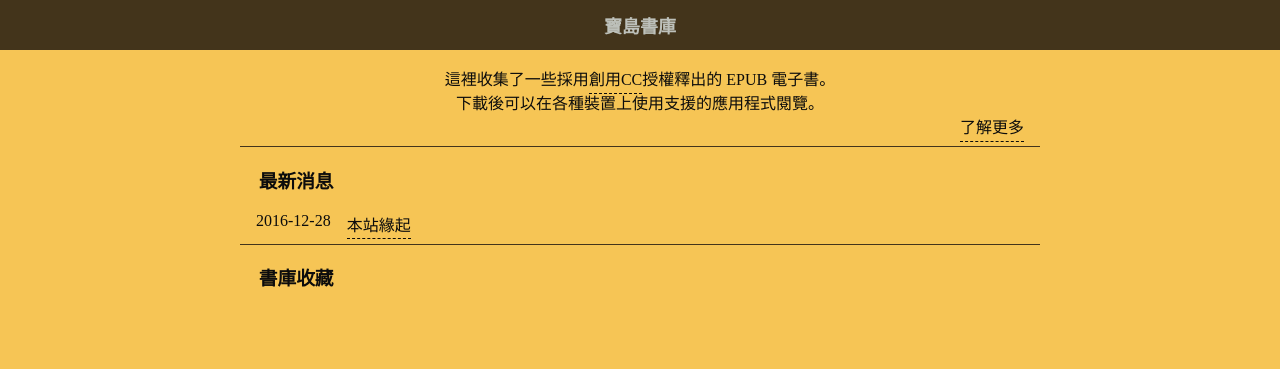
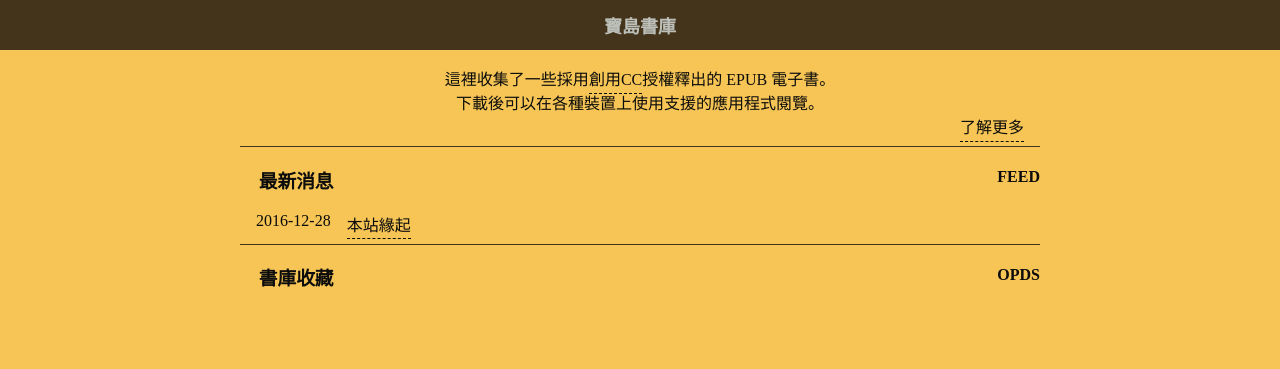
Before and after one commit to taiwan/epub.tw, a Jekyll site: the page built from index.html, in a window 1280 px wide. Shown: the top 369 px of the page. Built offline with Jekyll 4.4.1, drawn with Linux system fonts in a browser that asks for light colours; grey boxes are pictures that could not be loaded.

Commit message:
add feed and opds link

```diff
--- a/_layouts/catalog.xml
+++ b/_layouts/catalog.xml
@@ -18,7 +18,9 @@ layout: null
   <entry>
     <title>{{ book.title }}</title>
     <id>{{ book.link}}</id>
-    <updated>{{ book.date | date_to_xmlschema }}</updated>
+    <published>{{ book.date | date_to_xmlschema }}</published>
+    <updated>{% if book.updated %}{{ book.updated | date_to_xmlschema }}{% else %}{{ book.date | date_to_xmlschema }}{% endif %}</updated>
+    <summary>{{ book.info | xml_escape }}</summary>
     <author>
       <name>{{ book.author }}</name>
     </author>
--- a/_layouts/default.html
+++ b/_layouts/default.html
@@ -5,6 +5,7 @@
 	<meta name="viewport" content="width=device-width">
 	<meta property="og:image" content="http://epub.tw/logo.png">
 	<link href="/style.css" rel="stylesheet" />
+	<link rel="related" type="application/atom+xml;profile=opds-catalog;kind=navigation" href="/opds.xml" />
 	{% feed_meta %}
 	<title>{% if page.title %} {{ page.title }} &mdash; {% endif %}寶島書庫</title>
 </head>
--- a/index.html
+++ b/index.html
@@ -12,6 +12,7 @@ title:
 		<hr>
 {% if site.posts != empty %}
 		<h3>最新消息</h3>
+		<a href="/feeds.xml">FEED</a>
 		<ul>
 	{% for post in site.posts limit:3 %}
 			<li>
@@ -25,6 +26,7 @@ title:
 		<hr>
 {% endif %}
 		<h3>書庫收藏</h3>
+		<a href="/opds.xml">OPDS</a>
 		<ul>
 			{% assign books = site.books | sort: 'date' %}
 			{% for book in books reversed %}
--- a/style.css
+++ b/style.css
@@ -123,6 +123,13 @@ main + footer {
   background-color: #434343;
 }
 
+h3 + a {
+	float: right;
+	border: none;
+	margin-top: -2.7em;
+	font-weight: bold;
+}
+
 #post {
 	padding: 0 1em;
 }
```
